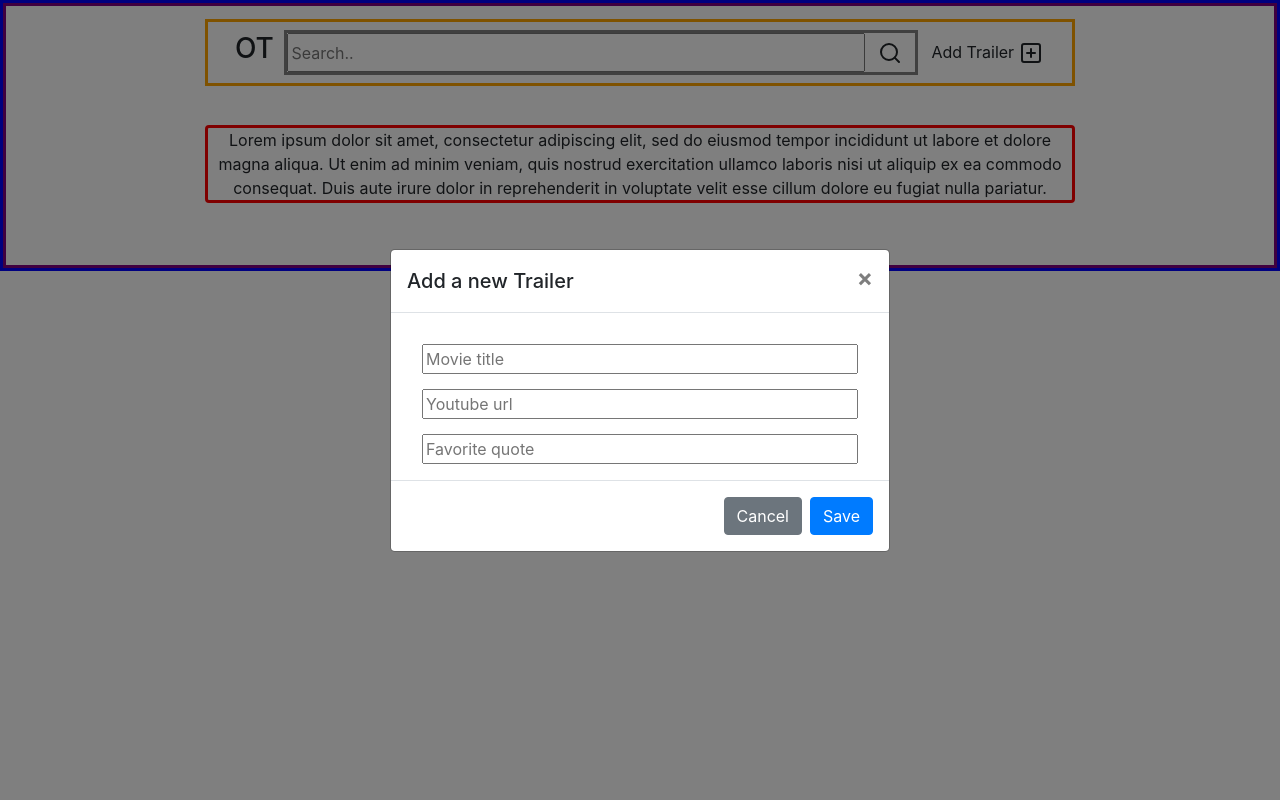
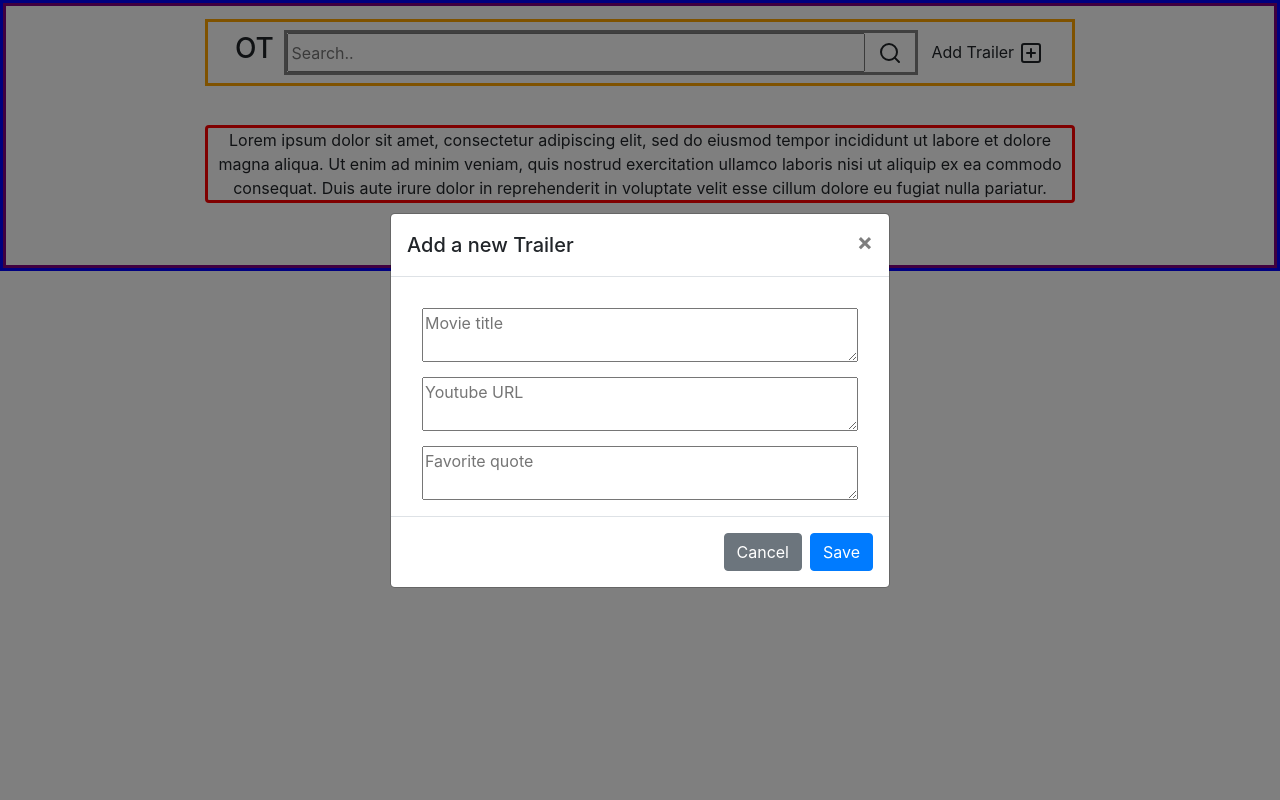
Before and after one commit to Dom-888/Third-Milestone-Project, a Flask app: page /first_function in a window 1280 px wide, after a click on "Add Trailer". Run offline with Flask 2, Linux system fonts and the light colour scheme; data that the repository does not hold is empty; some libraries are stand-ins or nearby versions.

Commit message:
Bind add-trailer modal to insert_trailer() function

```diff
--- a/app.py
+++ b/app.py
@@ -26,6 +26,12 @@ def search_terms():
     results = coll.find({"$text": {"$search": terms_to_search}})
     return render_template("search_results.html", results = results)
 
+# Add trailer
+@app.route('/insert_task', methods=['POST'])
+def insert_trailer():
+    coll.insert_one(request.form.to_dict())
+    return redirect(url_for('first_function'))
+
 if __name__ == '__main__':
     app.run(host=os.getenv("IP", "0.0.0.0"),
     port=int(os.getenv("PORT", "5000")), debug=True) # Remove dubug=True before publishing
--- a/static/css/style.css
+++ b/static/css/style.css
@@ -88,7 +88,7 @@
 
 /*---------------Modals---------------*/
 
-.modal input {
+.modal textarea {
     display: block;
     width: 100%;
     margin-top: 15px;
--- a/templates/base.html
+++ b/templates/base.html
@@ -46,8 +46,8 @@
 
 
 		<!--Add-trailer modal -->
-			<div class="modal fade" id="modal_add-trailer" tabindex="-1" role="dialog"
-				aria-labelledby="modal_add_trailer" aria-hidden="true">
+		<div class="modal fade" id="modal_add-trailer" tabindex="-1" role="dialog" aria-labelledby="modal_add_trailer"
+			aria-hidden="true">
 			<div class="modal-dialog modal-dialog-centered" role="document">
 				<div class="modal-content">
 					<div class="modal-header">
@@ -56,19 +56,19 @@
           <span aria-hidden="true">&times;</span>
         </button>
 					</div>
+					<form action="{{ url_for('insert_trailer') }}" method="POST">
 						<div class="modal-body">
 							<div class="container">
-								<form>
-									<input name="new_title" id="new_title" type="text" placeholder="Movie title">
-									<input name="new_url" id="new_url" type="text" placeholder="Youtube url">
-									<input name="new_quote" id="new_quote" type="text" placeholder="Favorite quote">
-								</form>
+								<textarea id="title" name="title"  placeholder="Movie title"></textarea>
+								<textarea id="url" name="url" placeholder="Youtube URL"></textarea>
+								<textarea id="quote" name="quote" placeholder="Favorite quote"></textarea>
 							</div>
 						</div>
 						<div class="modal-footer">
-							<button type="button" class="btn btn-secondary" data-dismiss="modal">Cancel</button>
-							<button type="button" class="btn btn-primary">Save</button>
+							<button class="btn btn-secondary" type="button" data-dismiss="modal">Cancel</button>
+							<button class="btn btn-primary" type="submit" name="action">Save</button>
                         </div>
+					</form>
 				</div>
 			</div>
 		</div>
```
Lines whose indentation alone changed are shown as unchanged.
